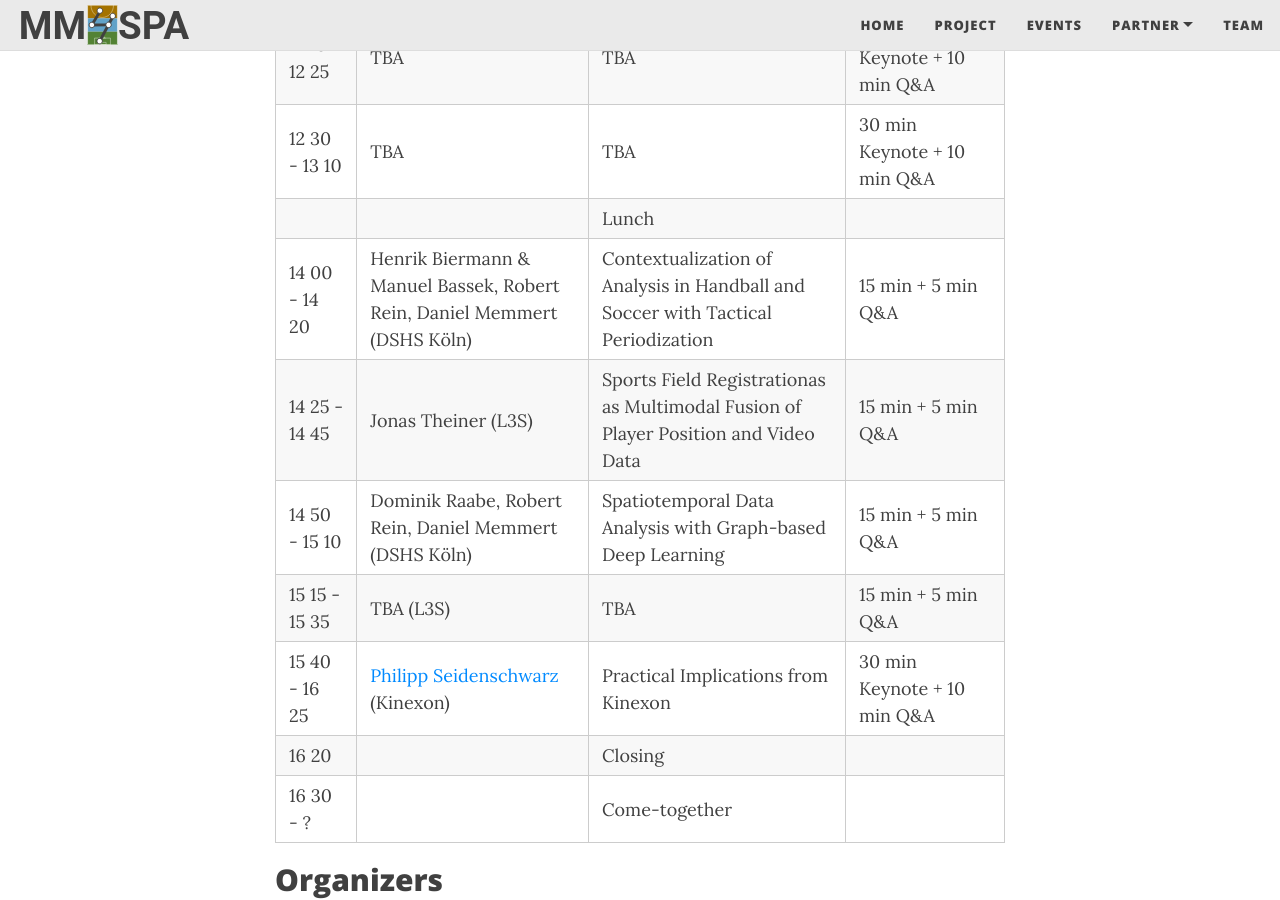
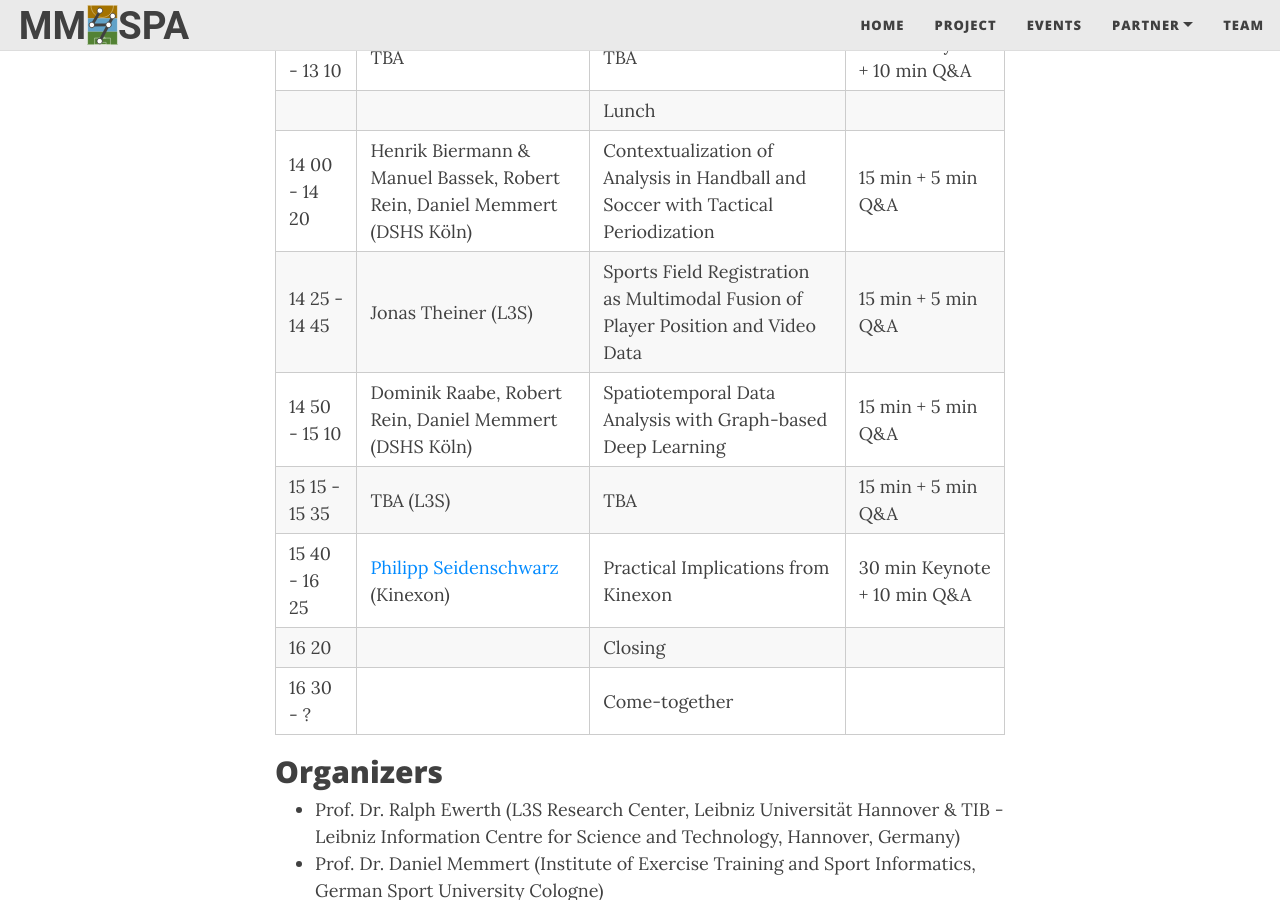
Before and after one commit to MM4SPA/project, a Jekyll site: the page built from workshop.md, in a window 1280 px wide and 900 px high, scrolled down 2390 px. Built offline with Jekyll 4.4.1, drawn with Linux system fonts in a browser that asks for light colours; nearby versions of some CDN libraries.

Commit message:
fixed typo

```diff
--- a/workshop.md
+++ b/workshop.md
@@ -49,7 +49,7 @@ The workshop is divided into two sessions:
 | 12 30 - 13 10 | TBA                                                                                                                                                                                                                                                                                                                                            | TBA                                                                                | 30 min Keynote + 10 min Q&A |
 |               |                                                                                                                                                                                                                                                                                                                                                | Lunch                                                                              |                             |
 | 14 00 - 14 20 | Henrik Biermann & Manuel Bassek, Robert Rein, Daniel Memmert (DSHS Köln)                                                                                                                                                                                                                                                                       | Contextualization of Analysis in Handball and Soccer with Tactical Periodization   | 15 min + 5 min Q&A          |
-| 14 25 - 14 45 | Jonas Theiner (L3S)                                                                                                                                                                                                                                                                                                                            | Sports Field Registrationas as Multimodal Fusion of Player Position and Video Data | 15 min + 5 min Q&A          |
+| 14 25 - 14 45 | Jonas Theiner (L3S)                                                                                                                                                                                                                                                                                                                            | Sports Field Registration as Multimodal Fusion of Player Position and Video Data | 15 min + 5 min Q&A          |
 | 14 50 - 15 10 | Dominik Raabe, Robert Rein, Daniel Memmert (DSHS Köln)                                                                                                                                                                                                                                                                                         | Spatiotemporal Data Analysis with Graph-based Deep Learning                        | 15 min + 5 min Q&A          |
 | 15 15 - 15 35 | TBA (L3S)                                                                                                                                                                                                                                                                                                                                      | TBA                                                                                | 15 min + 5 min Q&A          |
 | 15 40 - 16 25 | <a href="https://dbis.dmi.unibas.ch/team/philipp-seidenschwarz/">Philipp Seidenschwarz</a> (Kinexon)                                                                                                                                                                                                                                           | Practical Implications from Kinexon                                                | 30 min Keynote + 10 min Q&A |
```
